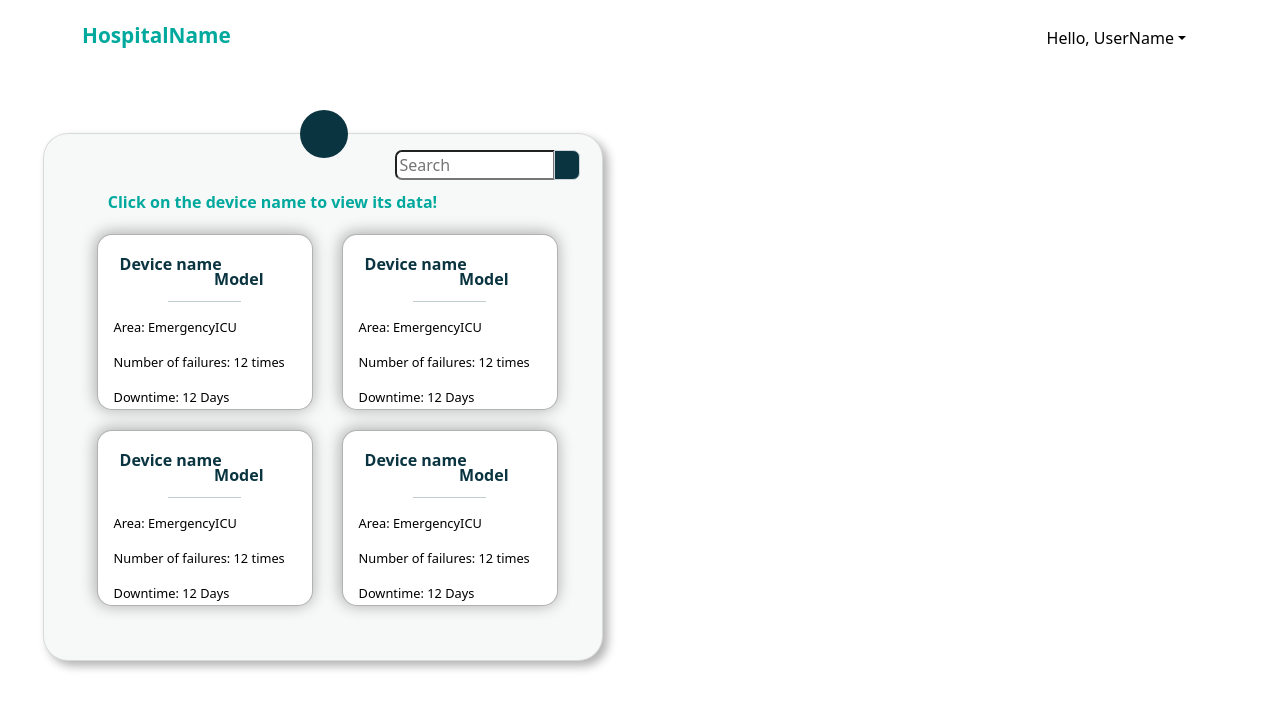
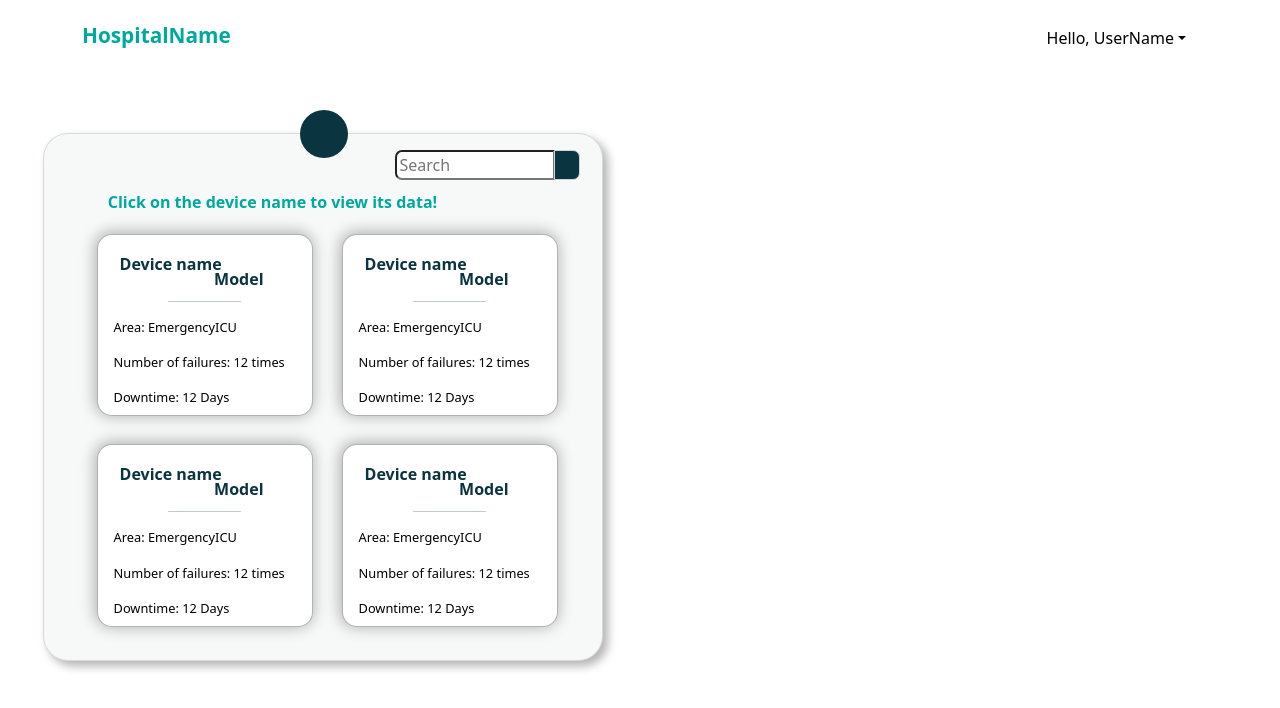
Before and after one commit to BadMemory00/CriticalConditionFrontend, a Vue app: page /#/subuser in a window 1280 px wide. Shown: the top 708 px of the page. Built offline with nearby package versions, Linux system fonts and the light colour scheme.

Commit message:
few edit

```diff
--- a/src/components/SubUserContent.vue
+++ b/src/components/SubUserContent.vue
@@ -308,7 +308,7 @@ export default {
   font-size: 0.8;
   position: relative;
   width: 13.5rem;
-  height: 11rem;
+  height: 11.4rem;
   margin: 20px 5px 0px 0px;
 
 }
--- a/src/components/SubUserContentDeviceCard.vue
+++ b/src/components/SubUserContentDeviceCard.vue
@@ -1,5 +1,5 @@
 <template>
-  <div>
+  <div class="pb-2">
     <div class="card card-2 ">
       <div class="card-body ">
         <div class="card-title color-txt-2">
@@ -18,7 +18,7 @@
         <p class="fw-light card-text card-text-edit">
           Number of failures: <span>{{ NumberOfFailures }} times</span>
         </p>
-        <p class="fw-light card-text card-text-edit">
+        <p class="fw-light card-text card-text-edit ">
           Downtime: <span>{{ DownTime }} Days</span>
         </p>
       </div>
```
